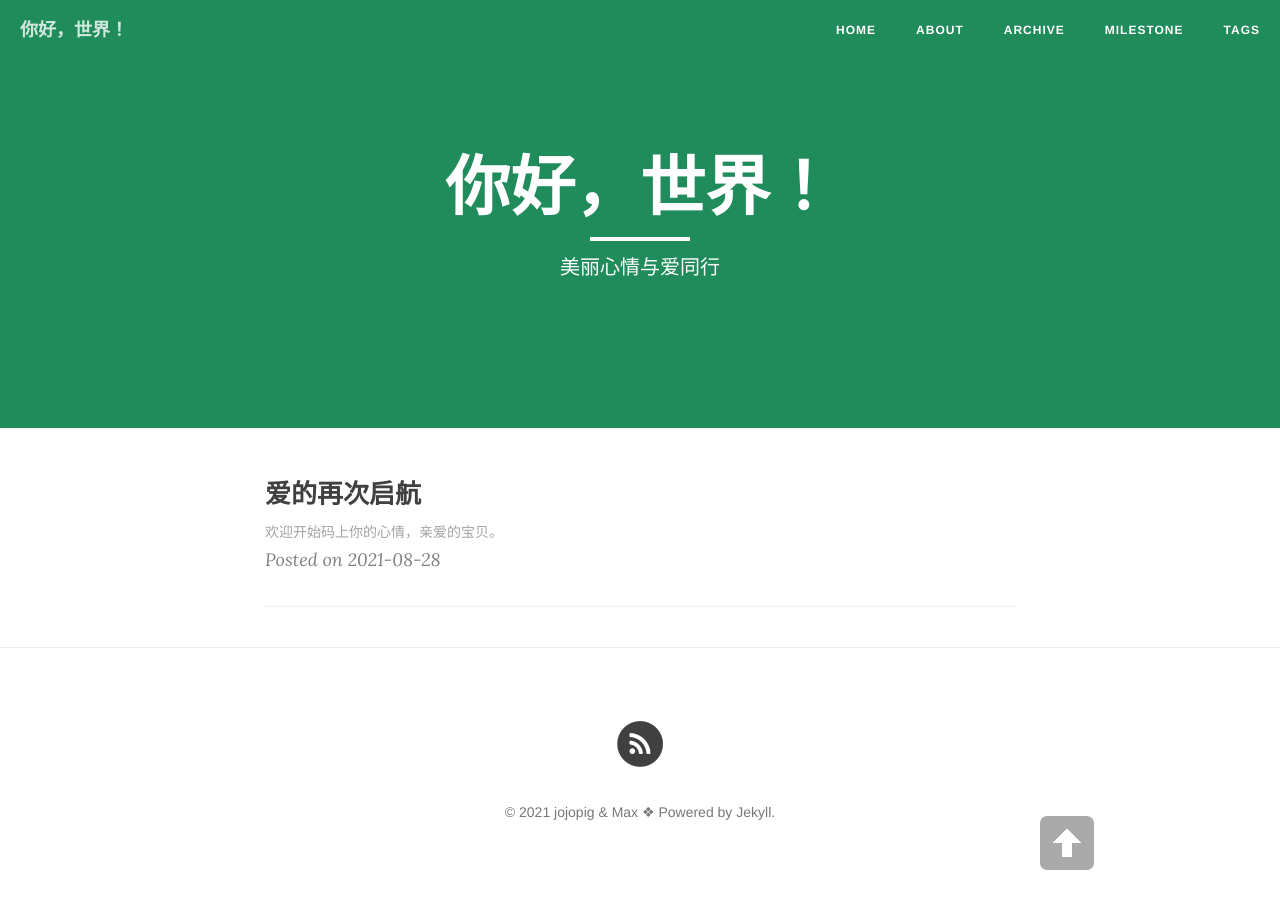
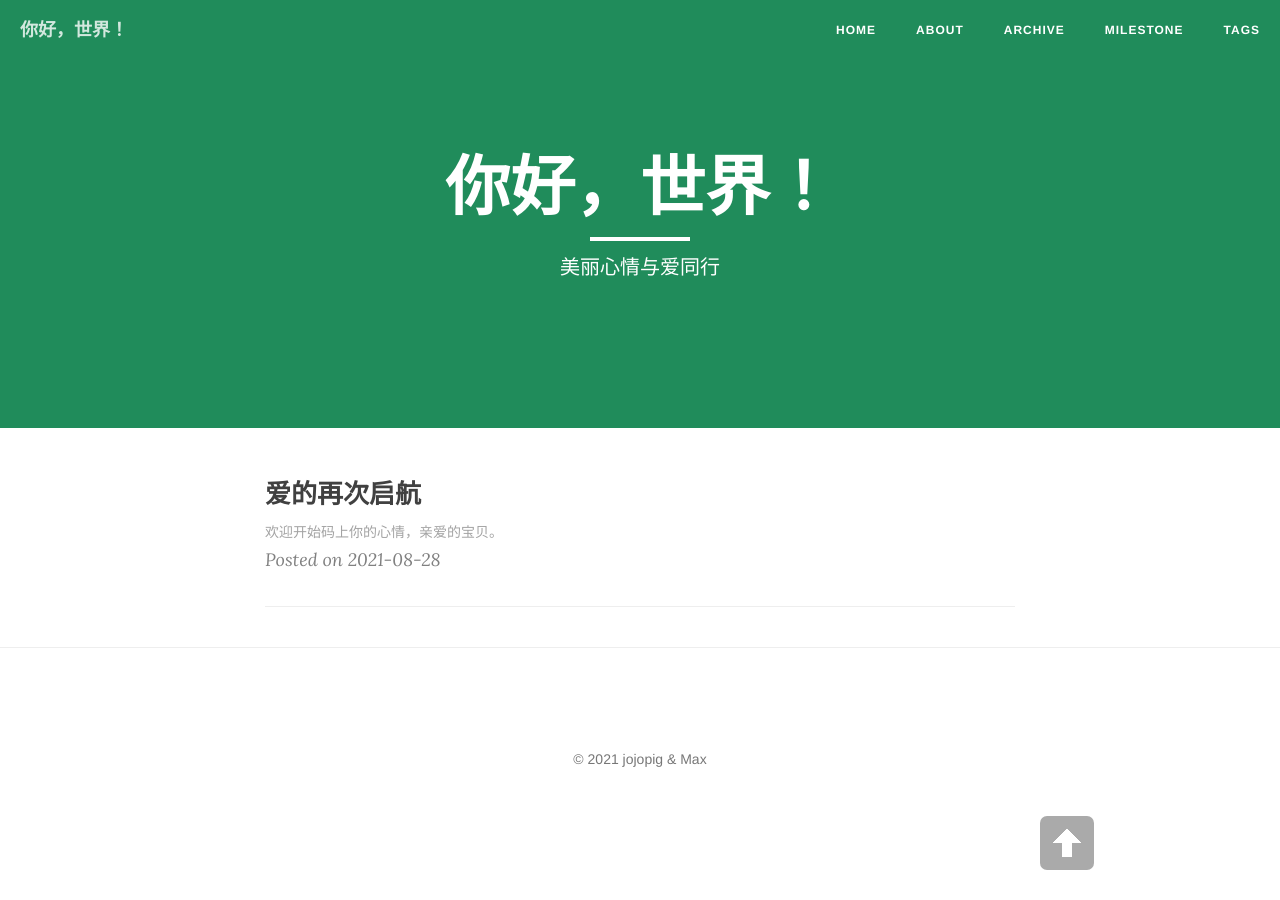
Before and after one commit to GaopanHuang/gaopanhuang.github.io, a Jekyll site: the page built from index.html, in a window 1280 px wide. Built offline with Jekyll 4.4.1, drawn with Linux system fonts in a browser that asks for light colours; nearby versions of some CDN libraries; the list of posts is cut into pages by our own code.

Commit message:
Update footer.html

```diff
--- a/_includes/footer.html
+++ b/_includes/footer.html
@@ -5,14 +5,14 @@
             <div class="col-lg-8 col-lg-offset-2 col-md-10 col-md-offset-1">
                 <ul class="list-inline text-center">
                     <!-- kill the Facebook and Weibo -->
-                    <li>
+                     <!--<li>
                         <a href="{{ "/feed.xml" | prepend: site.baseurl }}">
                             <span class="fa-stack fa-lg">
                                 <i class="fa fa-circle fa-stack-2x"></i>
                                 <i class="fa fa-rss fa-stack-1x fa-inverse"></i>
                             </span>
                         </a>
-                    </li>
+                    </li> -->
                     {% if site.twitter_username %}
                     <li>
                         <a href="https://twitter.com/{{ site.twitter_username }}">
@@ -86,7 +86,7 @@
 
                 </ul>
                 <p class="copyright text-muted">
-                &copy; {{ site.time | date: '%Y' }} {{ site.owner.name }} ❖ Powered by Jekyll.
+                &copy; {{ site.time | date: '%Y' }} {{ site.owner.name }}
                 </p>
             </div>
         </div>
```
